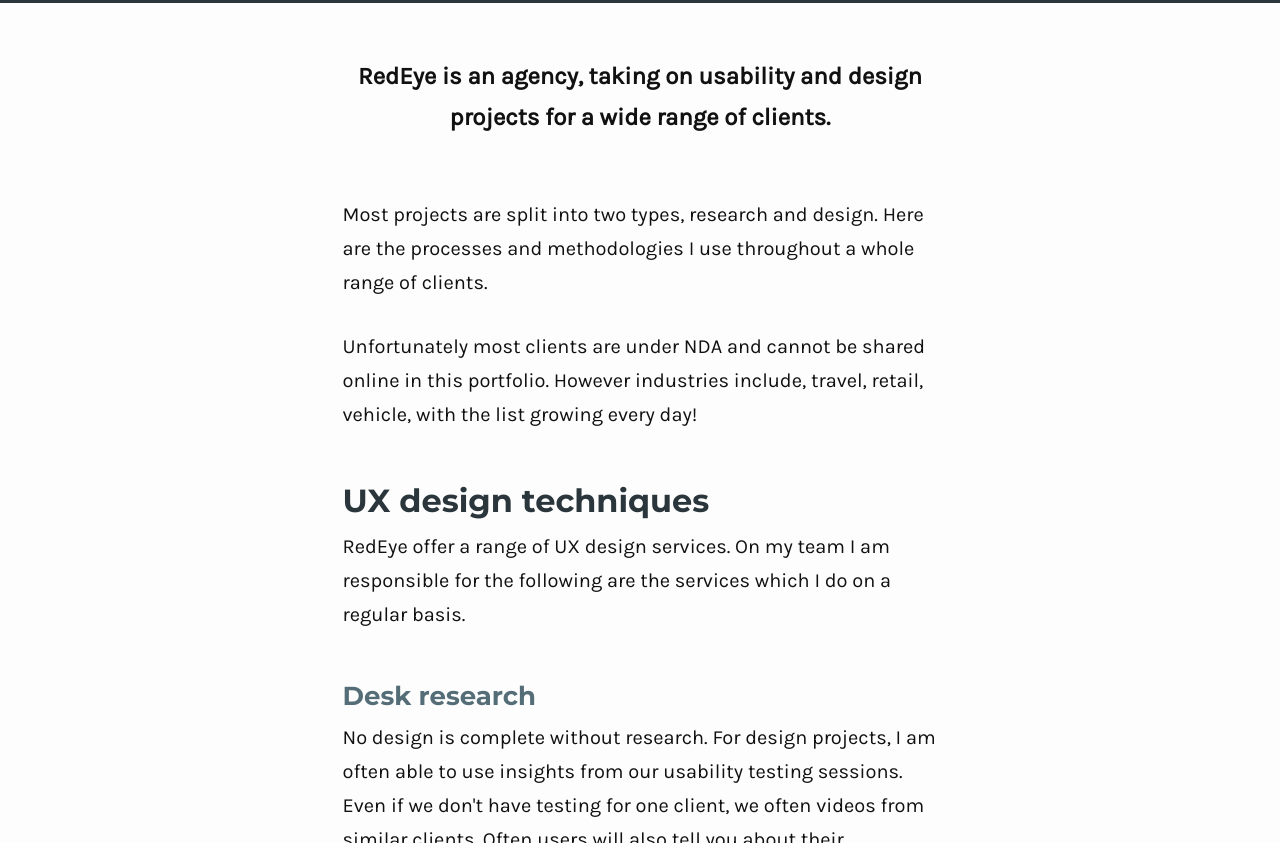
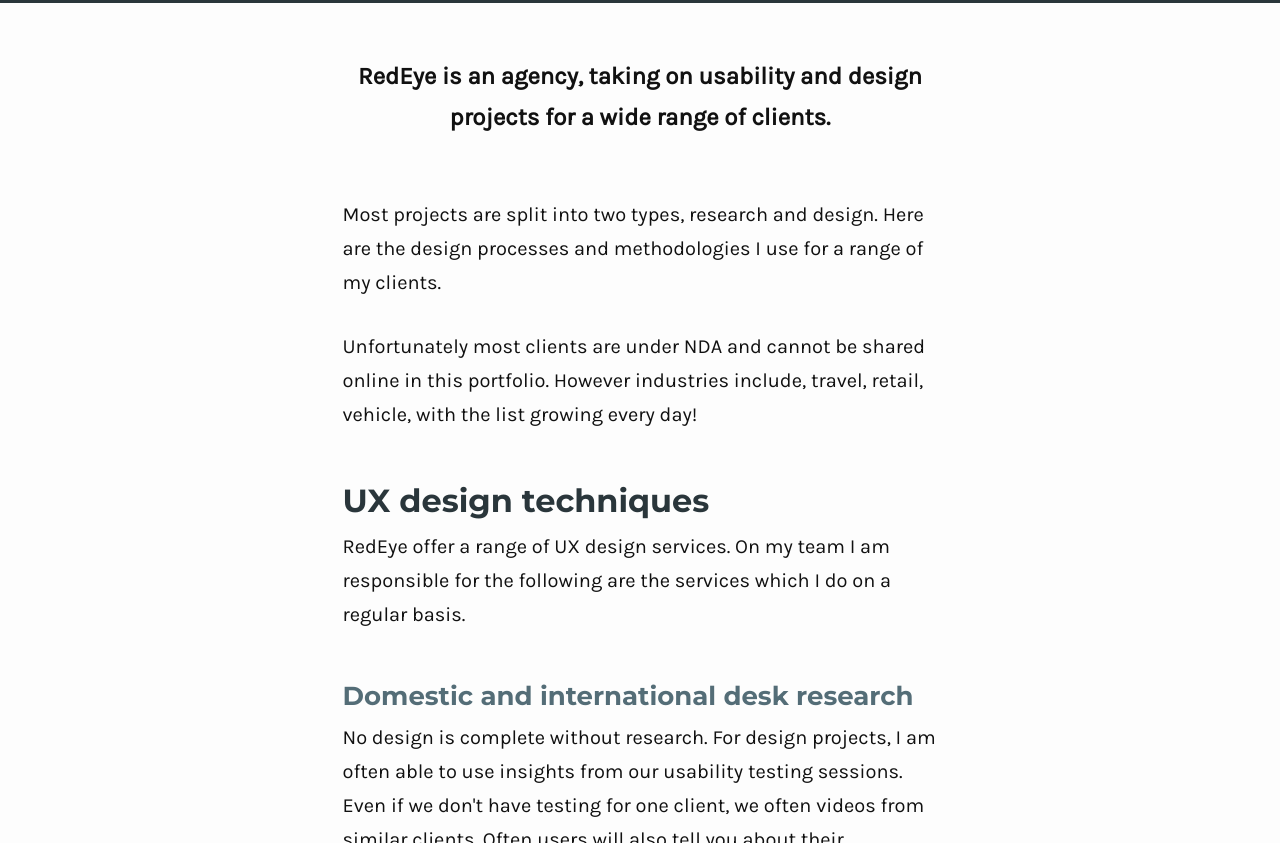
Before and after one commit to EChesters/echesters.github.io, a Jekyll site: the page built from pages/redeye-design.html, in a window 1280 px wide and 900 px high, scrolled down 847 px, cut to the strip 57-900 px from the top of the window. Built offline with Jekyll 4.4.1, drawn with Linux system fonts in a browser that asks for light colours; nearby versions of some CDN libraries; some of the changed text lies outside the part shown.

Commit message:
Fixed grammatical errors and words in case studies

```diff
--- a/pages/draw-my-life.html
+++ b/pages/draw-my-life.html
@@ -8,7 +8,7 @@
 <section>
   <h2>Objectives</h2>
   <ul>
-    <li>Create an online platform for field workers in refugee camps to showcase the affects of the crisis with children's drawings</li>
+    <li>Create an online platform for field workers in refugee camps to showcase the effects of the crisis with children's drawings</li>
     <li>Display the pictures to members of public to demonstrate the crisis and gain support for helping refugees</li>
     <li>Provide a game like element for children to interact with the app with their drawings</li>
     <li>Create a website to showcase the team and project</li>
--- a/pages/redeye-design.html
+++ b/pages/redeye-design.html
@@ -6,7 +6,7 @@
 ---
 
 <section>
-	<p>Most projects are split into two types, research and design. Here are the processes and methodologies I use throughout a whole range of clients.</p>
+	<p>Most projects are split into two types, research and design. Here are the design processes and methodologies I use for a range of my clients.</p>
 	<p>Unfortunately most clients are under NDA and cannot be shared online in this portfolio. However industries include, travel, retail, vehicle, with the list growing every day!</p>
 </section>
 
@@ -14,13 +14,13 @@
 	<h2>UX design techniques</h2>
 	<p>RedEye offer a range of UX design services. On my team I am responsible for the following are the services which I do on a regular basis.</p>
 
-	<h3>Desk research</h3>
+	<h3>Domestic and international desk research</h3>
 	<p>No design is complete without research. For design projects, I am often able to use insights from our usability testing sessions. Even if we don't have testing for one client, we often videos from similar clients. Often users will also tell you about their experiences with competitors, and we use their quotes to demonstrate issues our users are having.</p>
+
+	<p>I ensure to keep my clients ahead of the game from an international stand point, so I actively check global competitors. It's englightening to see the other issues that other cultures are facing and how they're solving the same issues as our users. This takes longer than usual, as often I will research with unpersonalised search engines and in multiple languages. However the ideas and inspiration from looking further afield are incomparable. I have also written a business insight post targeting clients to specifically take notice of international companies.</p>
 
 	<h3>Competitor analysis</h3>
 	<p>I often conduct a lot of competitor analysis, not only for ideas but also to ensure my recommendations are keeping my clients ahead of the game.</p>
-
-	<p>To keep ahead of the game from an international stand point, I actively check global competitors. It's englightening to see the other issues that other cultures are facing and how they're solving the same issues as our users. This takes longer than usual, as often I will research with unpersonalised search engines and in multiple languages. However the ideas and inspiration from looking further afield are incomparable. I have also written a business insight post targeting clients to specifically take notice of international companies.</p>
 
 	<h3>Competitor monitoring</h3>
 	<p>Competitor analysis is not that valuable if conducted only once. I designed an internal folder structure system where we date every competitor analysis we conduct, so we can monitor how our competitors are changing over the course of roughly every 3 months. We take notice of what areas of the site ae changing, which pages they've focused on, and then use these in order to judge if there's something we've missed for our clients.</p>
--- a/pages/redeye-research.html
+++ b/pages/redeye-research.html
@@ -2,7 +2,7 @@
 title: RedEye - Research
 image: /images/portfolio/redeye/redeye1.jpg
 layout: case-study
-summary: RedEye is an agency, taking on usability and design projects for a wide range of clients.
+summary: As a RedEye employee, I am a user experience consultant, conducting research and crafting new journeys and designs for our clients.
 ---
 
 <section>
@@ -12,10 +12,10 @@
 
 <section>
 	<h2>UX research techniques</h2>
-	<p>RedEye offer a range of UX research services. On my team I am responsible for the following are the services which I do on a regular basis.</p>
+	<p>RedEye offer a range of UX research services. On my team I delivery the following services for a wide range of clients.</p>
 
 	<h3>Moderating and observing usability testing sessions</h3>
-	<p>A usual project for usability testing consists of 12 participants over 2 days, with an hour's session per person.</p>
+	<p>for my typical research projects, I interview 12 participants over 2 days, with an hour's session per person. Over the two days I research using three devices, typicall desktop with eye tracking, tablet and smartphones.</p>
 	<p>User research is the core responsibility of my role, which definitely gives me the most stories to take home. It's refreshing to meet so many different people throughout the sessions and provide a new level of understanding for my clients. I love being able to show just how people are using their products.</p>
 
 	<h3>Recruitment briefs</h3>
```
